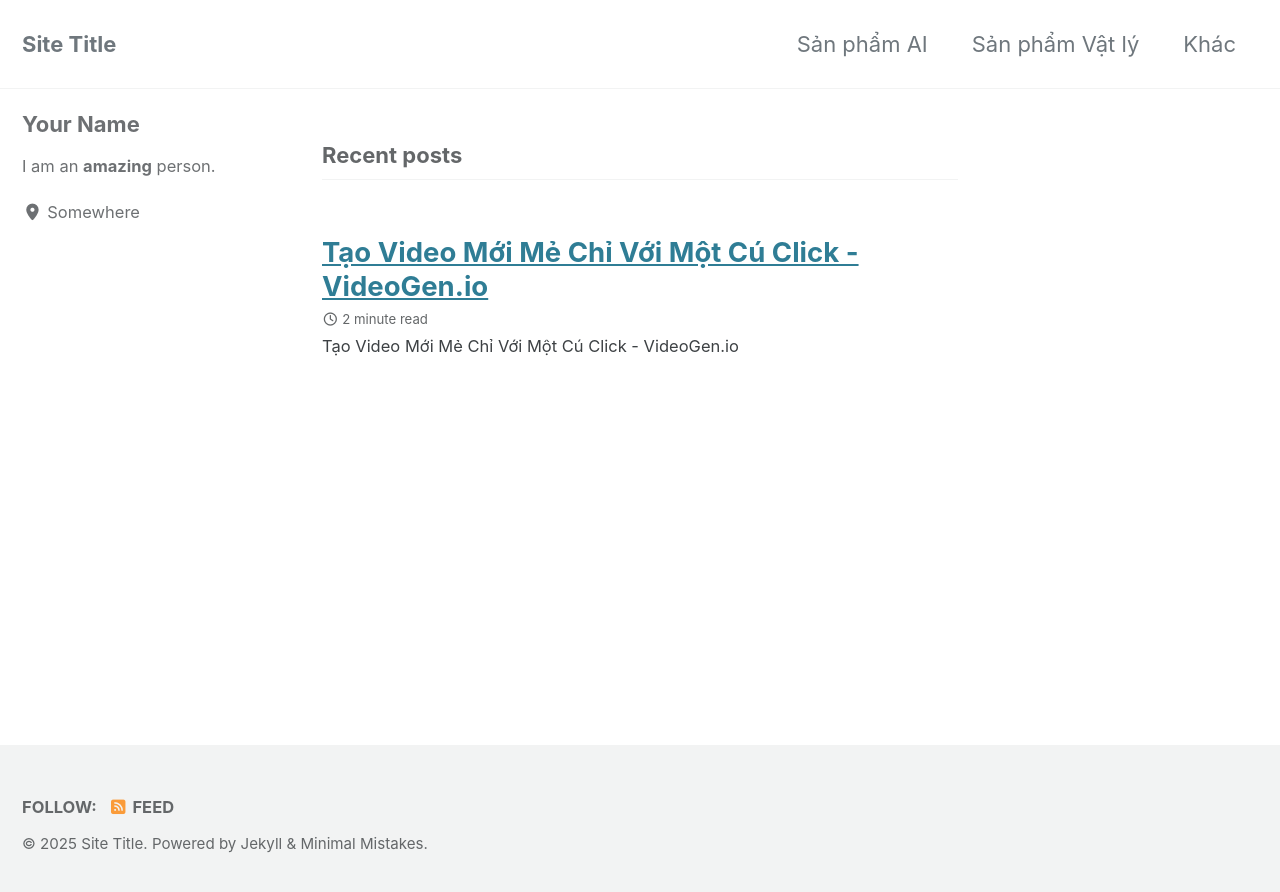
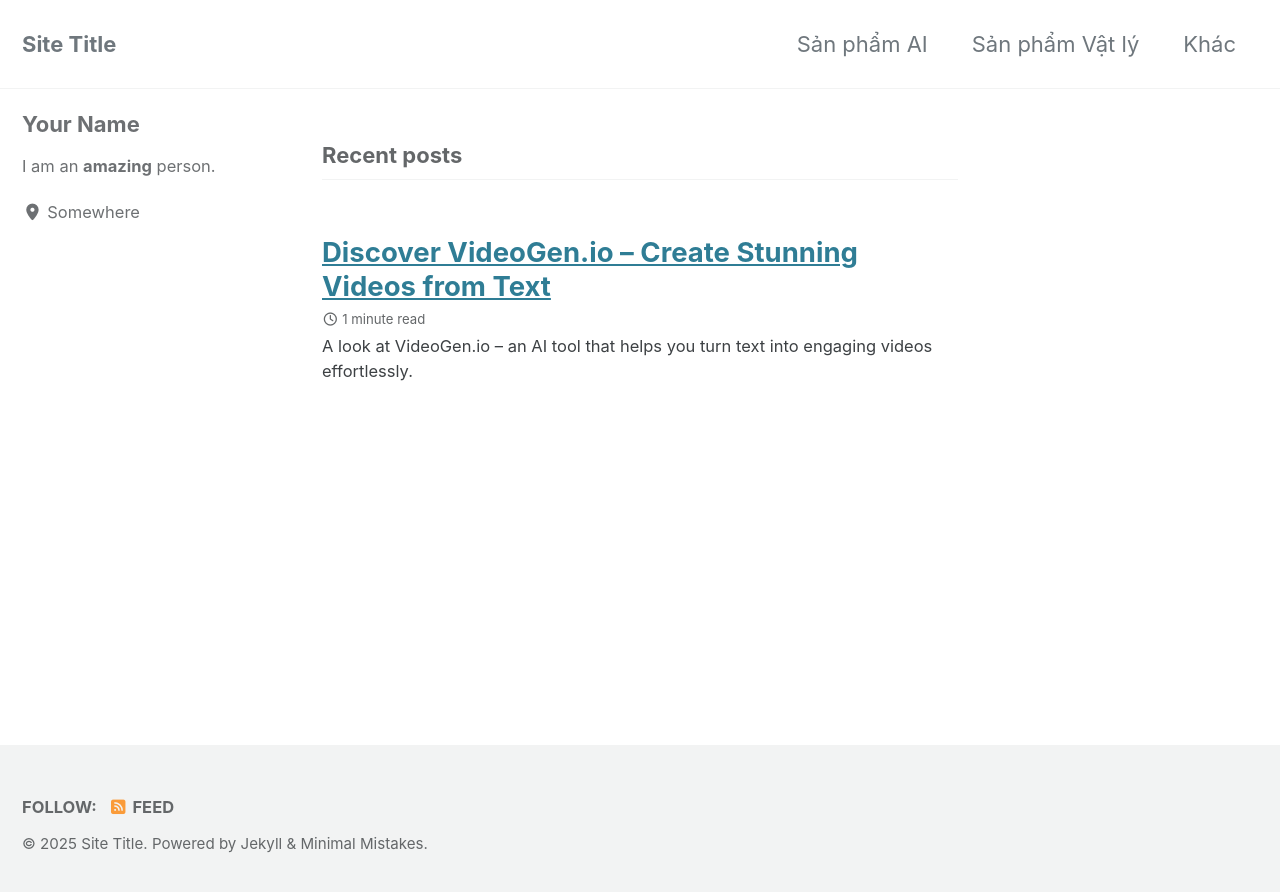
Before and after one commit to HuongCuong/huongcuong.github.io, a Jekyll site: the page built from index.html, in a window 1280 px wide. Shown: the top 892 px of the page. Built offline with Jekyll 4.4.1, drawn with Linux system fonts in a browser that asks for light colours; cached includes are drawn as plain includes; the list of posts is cut into pages by our own code; part of the change alters nothing that is shown.

Commit message:
add first article about VideoGen

```diff
--- a/_posts/2025-04-15-first-article.md
+++ b/_posts/2025-04-15-first-article.md
@@ -1,35 +1,50 @@
 ---
-layout: post
-title: "Tạo Video Mới Mẻ Chỉ Với Một Cú Click - VideoGen.io"
-date: 2025-04-15 12:00:00 +0000
-categories: [AI Products]
-tags: [VideoGen, Video Creation, Affiliate]
+title: "Discover VideoGen.io – Create Stunning Videos from Text"
+excerpt: "A look at VideoGen.io – an AI tool that helps you turn text into engaging videos effortlessly."
+date: 2025-04-15
+categories:
+  - AI Tools
+tags:
+  - AI Video Tools
+  - VideoGen
+  - Content Creation
+layout: single
+author_profile: true
+read_time: true
+share: true
+related: true
 ---
 
-# Tạo Video Mới Mẻ Chỉ Với Một Cú Click - VideoGen.io
+![VideoGen Logo](https://d2gdx5nv84sdx2.cloudfront.net/uploads/h37c33um/marketing_asset/banner/19836/logo-with-text.svg)
 
-Trong thế giới marketing và sáng tạo nội dung hiện nay, việc tạo ra video chất lượng một cách nhanh chóng và dễ dàng là điều cực kỳ quan trọng. Nếu bạn là một người sáng tạo, người làm marketing hay chỉ đơn giản là muốn tạo video để thu hút người xem, **VideoGen.io** chính là công cụ bạn cần!
+Creating engaging videos often takes a lot of time, from writing a script to finding visuals and editing everything together. But with **VideoGen.io**, this process becomes much faster and easier — even for those without prior video editing experience.
 
-**VideoGen** giúp bạn tạo ra những video tuyệt đẹp chỉ với một cú click, mà không cần phải có kinh nghiệm trong việc biên tập video hay kỹ thuật phức tạp. Bạn chỉ cần cung cấp nội dung và **VideoGen** sẽ lo phần còn lại.
+## What is VideoGen.io?
 
-### Tính Năng Nổi Bật của VideoGen
+**VideoGen.io** is an AI-powered platform that transforms your written scripts into complete videos. It automatically generates scenes, adds relevant visuals and animations, and can even insert voiceover if you want.
 
-1. **Tạo Video Nhanh Chóng**: Không cần phải mất hàng giờ để chỉnh sửa, **VideoGen** giúp bạn tạo video chỉ trong vài phút.
-2. **Giao Diện Dễ Sử Dụng**: Dù bạn là người mới bắt đầu hay đã có kinh nghiệm, giao diện của **VideoGen** luôn trực quan và dễ dàng để làm quen.
-3. **Công Cụ Sáng Tạo Tuyệt Vời**: Từ việc tạo video quảng cáo, video cho mạng xã hội cho đến video hướng dẫn, **VideoGen** đáp ứng tất cả các nhu cầu của bạn.
-4. **Khả Năng Tùy Chỉnh Cao**: Bạn có thể tùy chỉnh video theo ý muốn, từ các cảnh nền, âm thanh cho đến văn bản, hình ảnh, hiệu ứng.
-5. **Giá Cả Phải Chăng**: Với một mức giá hợp lý, bạn có thể sở hữu công cụ mạnh mẽ này để nâng tầm nội dung video của mình.
+### Key Features:
 
-### VideoGen Thích Hợp Cho Ai?
+- 📝 **Text-to-Video**: Just input your text, and the AI will handle the rest.
+- 🎬 **Scene Customization**: Tweak scenes, visuals, and transitions easily.
+- 🎙️ **Voiceover Options**: Choose from various AI voices to narrate your video.
+- 📺 **Export in HD**: Download and share high-quality videos in a few clicks.
 
-- **Chủ Doanh Nghiệp**: Tạo video quảng cáo, giới thiệu sản phẩm/dịch vụ một cách nhanh chóng mà không cần phải thuê đội ngũ làm video đắt đỏ.
-- **Người làm marketing**: Cung cấp video hấp dẫn để thu hút khách hàng và tăng cường sự hiện diện trên mạng xã hội.
-- **Người sáng tạo nội dung**: Tiết kiệm thời gian tạo video để bạn có thể tập trung vào những phần sáng tạo khác.
+> 💡 You can try it out yourself here: [Start creating with VideoGen.io](https://videogen.io/?fpr=huong75)
 
-### Dễ Dàng Bắt Đầu với VideoGen
+## Who is it for?
 
-Nếu bạn đã sẵn sàng để nâng cao chất lượng video của mình và tiết kiệm thời gian, hãy thử **VideoGen** ngay hôm nay. Nhấp vào link dưới đây để bắt đầu:
+- **Content creators** who want to save time.
+- **Educators** creating instructional materials.
+- **Marketers** preparing social media videos.
+- Or anyone who wants to bring ideas to life visually.
 
-👉 [Tạo video ngay với VideoGen - Nhận ưu đãi đặc biệt](https://videogen.io?fpr=huong75) 👈
+## First Impressions
 
-Chắc chắn rằng bạn sẽ không thất vọng khi sử dụng công cụ mạnh mẽ này!
+What stands out is how beginner-friendly it is. You don’t need to install anything, and within a few minutes, you can have a fully-generated video. While customization is available, the default outputs are surprisingly good — making it perfect for quick projects or idea validation.
+
+---
+
+If you'd like to explore it yourself, here’s the link to try: [VideoGen.io – Let AI build your next video](https://videogen.io/?fpr=huong75)
+
+*This tool has quickly become one of my favorites for fast and creative video generation.*
```
